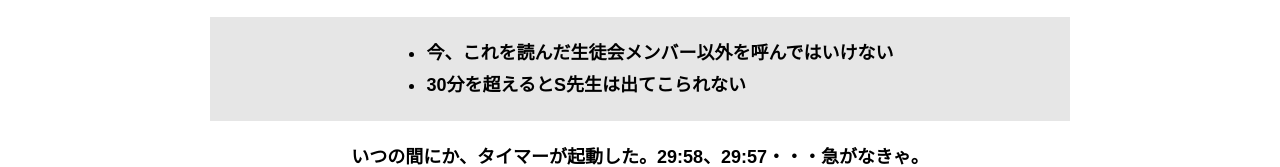
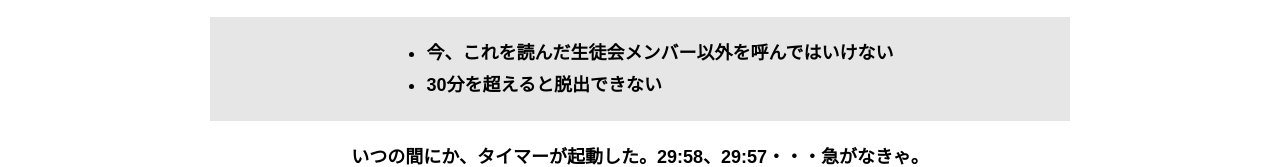
Before and after one commit to yumina-otosaka/alfa-omiya-35, a plain HTML site: page index.html in a window 1280 px wide. Shown: the part 930-1097 px from the top of the page. Drawn offline with Linux system fonts and the light colour scheme.

Commit message:
Update index.html

```diff
--- a/index.html
+++ b/index.html
@@ -40,7 +40,7 @@
           <div class="story__note__outer bg-color--gray">
             <ul class="story__note">
               <li>今、これを読んだ生徒会メンバー以外を呼んではいけない</li>
-              <li>30分を超えるとS先生は出てこられない</li>
+              <li>30分を超えると脱出できない</li>
             </ul>
           </div>
           <p class="text-center">いつの間にか、タイマーが起動した。29:58、29:57・・・急がなきゃ。<br>
```
